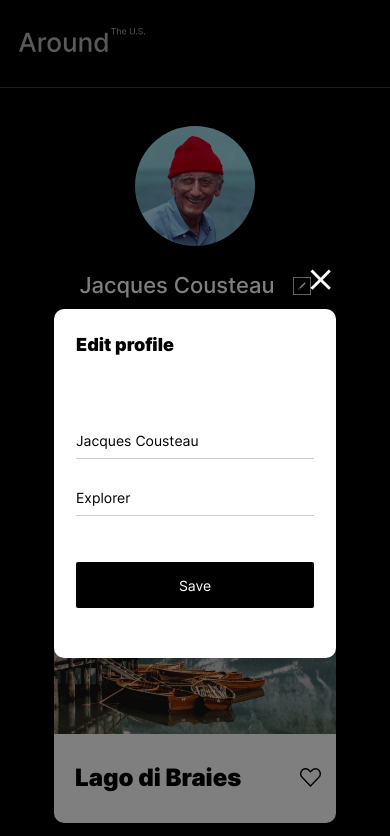
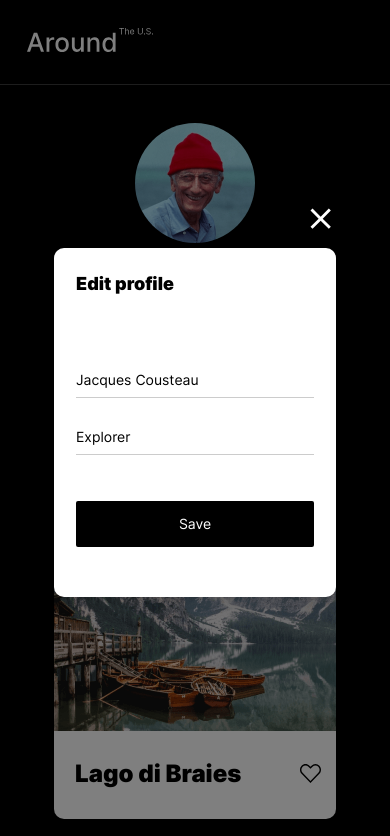
Before and after one commit to qiuhanzhou/web_project_4, a plain HTML site: page index.html in a window 390 px wide. Both pictures are taken after a click on the button 301 px from the left and 285 px from the top of the page. Shown: the top 836 px of the page. Drawn offline with Linux system fonts and the light colour scheme; files whose address does not match are found by name.

Commit message:
second revision based on reviewer comments

```diff
--- a/blocks/card/__like-button/_full/card__like-button_full.css
+++ b/blocks/card/__like-button/_full/card__like-button_full.css
@@ -1,4 +1,3 @@
 .card__like-button_full {
-  background: url(../../../images/likebutton_active.svg) no-repeat;
-  opacity: 1;
+  background: url(../../../../images/likebutton_active.svg) no-repeat;
 }
--- a/blocks/elements-grid/elements-grid.css
+++ b/blocks/elements-grid/elements-grid.css
@@ -6,6 +6,7 @@
   gap: 20px 17px;
   margin: 46px auto 68px;
   justify-content: center;
+  max-width: 880px;
 }
 @media screen and (max-width: 1279px) {
   .elements-grid {
--- a/blocks/footer/__text/footer__text.css
+++ b/blocks/footer/__text/footer__text.css
@@ -1,10 +1,10 @@
 .footer__text {
+  margin: 0;
+  padding: 0;
   font-size: 18px;
   line-height: 22px;
   color: #545454;
-  margin: 0;
 }
-
 @media screen and (max-width: 1279px) {
   .footer__text {
     font-size: 14px;
--- /dev/null
+++ b/blocks/footer/footer.css
@@ -0,0 +1,13 @@
+.footer {
+  box-sizing: border-box;
+  max-width: 880px;
+  width: 100%;
+  margin: 0 auto 60px;
+}
+
+@media screen and (max-width: 1279px) {
+  .footer {
+    margin: 0 auto 50px;
+    padding: 0 19px;
+  }
+}
--- a/blocks/header/__logo/header__logo.css
+++ b/blocks/header/__logo/header__logo.css
@@ -1,10 +1,10 @@
 .header__logo {
-  margin-bottom: 40px;
+  margin-bottom: 41px;
+  margin-top: 45px;
 }
 @media screen and (max-width: 1279px) {
   .header__logo {
-    margin-bottom: 32px;
     width: 126px;
-    height: 24px;
+    margin: 28px auto 32px 27px;
   }
 }
--- a/blocks/header/header.css
+++ b/blocks/header/header.css
@@ -1,14 +1,7 @@
 .header {
-  border-bottom: 1px solid #545454;
-  opacity: 0.7;
+  max-width: 880px;
   width: 100%;
-  box-sizing: border-box;
+  display: flex;
+  margin: 0 auto;
+  border-bottom: 1px solid rgba(84, 84, 84, 0.7);
 }
-
-@media screen and (max-width: 1279px) {
-  .header {
-    width: calc(100% + 38px);
-    margin-left: -19px;
-    padding-left: 19px;
-  }
-}
--- a/blocks/modal/__content/modal__content.css
+++ b/blocks/modal/__content/modal__content.css
@@ -11,7 +11,6 @@
 @media screen and (max-width: 768px) {
   .modal__content {
     width: 282px;
-    margin: 123px auto 0;
     padding: 25px 22px 25px;
   }
 }
--- a/blocks/page/page.css
+++ b/blocks/page/page.css
@@ -1,21 +1,13 @@
 .page {
   box-sizing: border-box;
   max-width: 1280px;
-  margin: auto;
-  padding: 45px 200px 60px;
+  margin: 0 auto;
   background: #000;
   font-family: 'inter', 'Helvetica Neue', Arial, sans-serif;
   font-weight: 400;
   color: white;
   display: flex;
   flex-direction: column;
-  /* justify-content: center; */
   -webkit-font-smoothing: antialiased;
   -moz-osx-font-smoothing: grayscale;
 }
-
-@media screen and (max-width: 1279px) {
-  .page {
-    padding: 28px 19px 36px;
-  }
-}
--- a/blocks/profile/__add-button/profile__add-button.css
+++ b/blocks/profile/__add-button/profile__add-button.css
@@ -1,4 +1,6 @@
 .profile__add-button {
+  box-sizing: border-box;
+  padding: 0;
   background: url(../../../images/AddButton1.svg) no-repeat;
   height: 50px;
   width: 150px;
--- a/blocks/profile/__avatar/profile__avatar.css
+++ b/blocks/profile/__avatar/profile__avatar.css
@@ -3,11 +3,9 @@
   width: 120px;
   height: 120px;
   margin-right: 30px;
-  margin-top: 36px;
 }
 @media screen and (max-width: 1279px) {
   .profile__avatar {
     margin-right: 0;
-    margin-top: 38px;
   }
 }
--- a/blocks/profile/__edit-button/profile__edit-button.css
+++ b/blocks/profile/__edit-button/profile__edit-button.css
@@ -1,16 +1,21 @@
 .profile__edit-button {
-  background: url(../../../images/EditButton.svg) no-repeat center/ cover;
+  grid-area: edit;
+  border: none;
+  background-color: transparent;
   width: 24px;
   height: 24px;
-  border: none;
-  align-self: center;
+  margin-top: 15px;
   margin-left: 18px;
   padding: 0;
+  background: url(../../../images/EditButton.svg) no-repeat center/ cover;
 }
 @media screen and (max-width: 1279px) {
   .profile__edit-button {
     width: 18px;
     height: 18px;
+    margin: 0;
+    margin-left: 10px;
+    align-self: center;
   }
 }
 .profile__edit-button:hover {
--- a/blocks/profile/__info/profile__info.css
+++ b/blocks/profile/__info/profile__info.css
@@ -1,3 +1,15 @@
 .profile__info {
   flex-grow: 1;
+  display: grid;
+  justify-content: start;
+  grid-template-areas:
+    'name edit'
+    'title title';
+  margin-top: 22px;
 }
+@media screen and (max-width: 768px) {
+  .profile__info {
+    max-width: 282px;
+    margin: 26px 0 0 0;
+  }
+}
--- a/blocks/profile/__name-container/profile__name-container.css
+++ /dev/null
@@ -1,8 +0,0 @@
-.profile__name-container {
-  display: flex;
-}
-@media screen and (max-width: 1279px) {
-  .profile__name-container {
-    margin: 26px auto 14px;
-  }
-}
--- a/blocks/profile/__name/profile__name.css
+++ b/blocks/profile/__name/profile__name.css
@@ -1,17 +1,25 @@
 .profile__name {
+  grid-area: name;
   font-weight: 500;
   font-size: 42px;
   line-height: 48px;
   margin: 0;
+  padding: 0;
   text-overflow: ellipsis;
   white-space: nowrap;
   overflow: hidden;
-  max-width: 420px;
+  max-width: 500px;
 }
 @media screen and (max-width: 1279px) {
   .profile__name {
     font-size: 22px;
     line-height: 27px;
-    max-width: 400px;
+    text-align: center;
+    max-width: 300px;
   }
 }
+@media screen and (max-width: 320px) {
+  .profile__name {
+    max-width: 192px;
+  }
+}
--- a/blocks/profile/__title/profile__title.css
+++ b/blocks/profile/__title/profile__title.css
@@ -1,18 +1,24 @@
 .profile__title {
+  grid-area: title;
   font-size: 18px;
   line-height: 22px;
   margin: 16px 0 0;
   text-overflow: ellipsis;
   white-space: nowrap;
   overflow: hidden;
-  max-width: 420px;
+  max-width: 500px;
 }
-@media screen and (max-width: 1280px) {
+@media screen and (max-width: 1279px) {
   .profile__title {
     font-size: 14px;
     line-height: 17px;
     text-align: center;
-    margin: 0 auto 36px;
-    max-width: 415px;
+    margin: 14px 0 36px;
+    max-width: 300px;
   }
 }
+@media screen and (max-width: 320px) {
+  .profile__title {
+    max-width: 192px;
+  }
+}
--- a/blocks/profile/profile.css
+++ b/blocks/profile/profile.css
@@ -2,10 +2,14 @@
   box-sizing: border-box;
   display: flex;
   align-items: center;
+  margin: 36px auto 46px;
+  max-width: 880px;
+  justify-content: space-between;
 }
 
 @media screen and (max-width: 1279px) {
   .profile {
     flex-direction: column;
+    margin: 38px auto 26px;
   }
 }
--- a/index.css
+++ b/index.css
@@ -9,7 +9,6 @@
 @import url(./blocks/profile/__add-button/profile__add-button.css);
 @import url(./blocks/profile/__info/profile__info.css);
 @import url(./blocks/profile/__edit-button/profile__edit-button.css);
-@import url(./blocks/profile/__name-container/profile__name-container.css);
 @import url(./blocks/profile/__name/profile__name.css);
 @import url(./blocks/profile/__title/profile__title.css);
 @import url(./blocks/elements-grid/elements-grid.css);
@@ -17,7 +16,6 @@
 @import url(./blocks/card/__like-button/card__like-button.css);
 @import url(./blocks/card/__like-button/_full/card__like-button_full.css);
 @import url(./blocks/card/__title/card__title.css);
-@import url(./blocks/footer/__logo/footer__logo.css);
 @import url(./blocks/modal/modal.css);
 @import url(./blocks/modal/__content/modal__content.css);
 @import url(./blocks/modal/__close-button/modal__close-button.css);
@@ -28,3 +26,4 @@
 @import url(./blocks/modal/_open/modal_open.css);
 @import url(./blocks/card/card.css);
 @import url(./blocks/footer/__text/footer__text.css);
+@import url(./blocks/footer/footer.css);
--- a/index.html
+++ b/index.html
@@ -20,14 +20,12 @@
           alt="profile avatar"
         />
         <div class="profile__info">
-          <div class="profile__name-container">
           <h1 class="profile__name">Jacques Cousteau</h1>
           <button
             type="button"
             aria-label="edit"
             class="profile__edit-button"
           ></button>
-          </div>
           <p class="profile__title">Explorer</p>
         </div>
         <button
@@ -140,13 +138,13 @@
             name="name"
             type="text"
             class="modal__input"
-            placeholder="Jacques Cousteau"
+            placeholder="your name"
           />
           <input
             name="title"
             type="text"
             class="modal__input"
-            placeholder="Explorer"
+            placeholder="your title"
           />
           <button
             type="submit"
--- a/scripts/script.js
+++ b/scripts/script.js
@@ -19,7 +19,7 @@ function updateProfile(e) {
   e.preventDefault()
   profileName.textContent = modalForm.name.value
   profileTitile.textContent = modalForm.title.value
-  editProfileModal.classList.remove('modal_open')
+  closeModel()
 }
 
 openModalButton.addEventListener('click', openModal)
```
Lines whose indentation alone changed are shown as unchanged.
